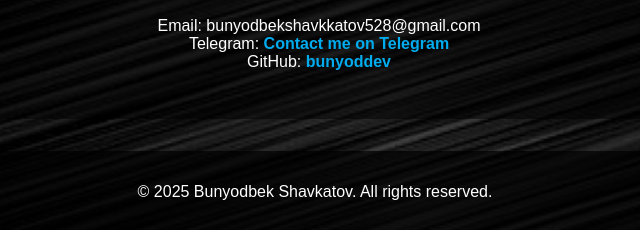
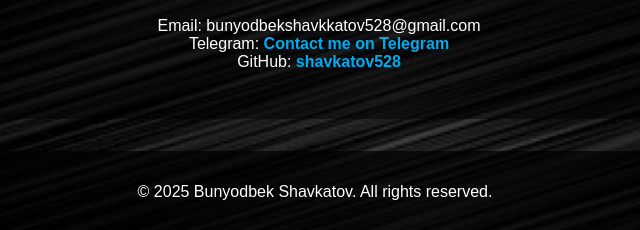
Before and after one commit to shavkatov528/my-website, a plain HTML site: page index.html in a window 1280 px wide. Shown: the part 752-982 px from the top of the page, 341-981 px from the left. Drawn offline with Linux system fonts and the light colour scheme.

Commit message:
Update index.html

```diff
--- a/index.html
+++ b/index.html
@@ -27,7 +27,7 @@
           Telegram:
           <a href="https://t.me/shavkatov_528" target="_blank">Contact me on Telegram</a>
         </li>
-        <li>GitHub: <a href="https://github.com/bunyoddev" target="_blank">bunyoddev</a></li>
+        <li>GitHub: <a href="https://github.com/bunyoddev" target="_blank">shavkatov528</a></li>
       </ul>
     </section>
   </main>
```
